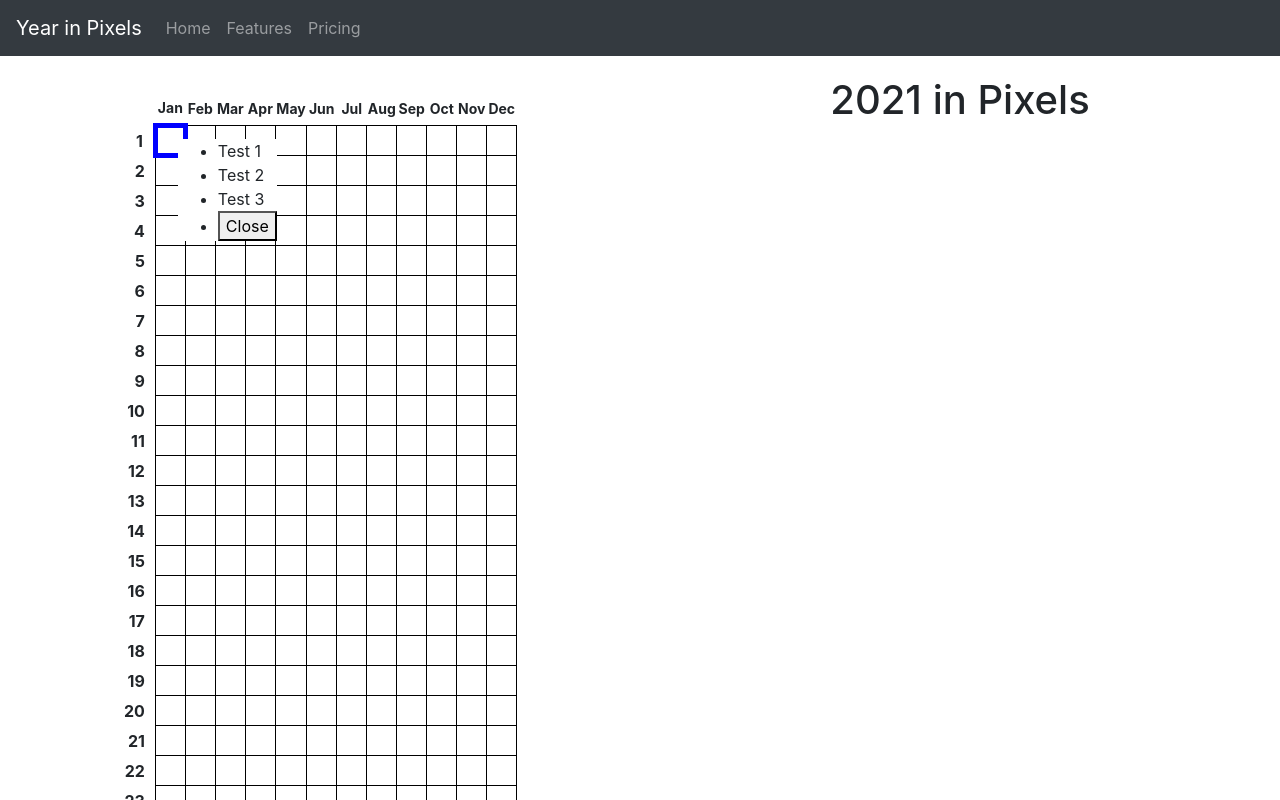
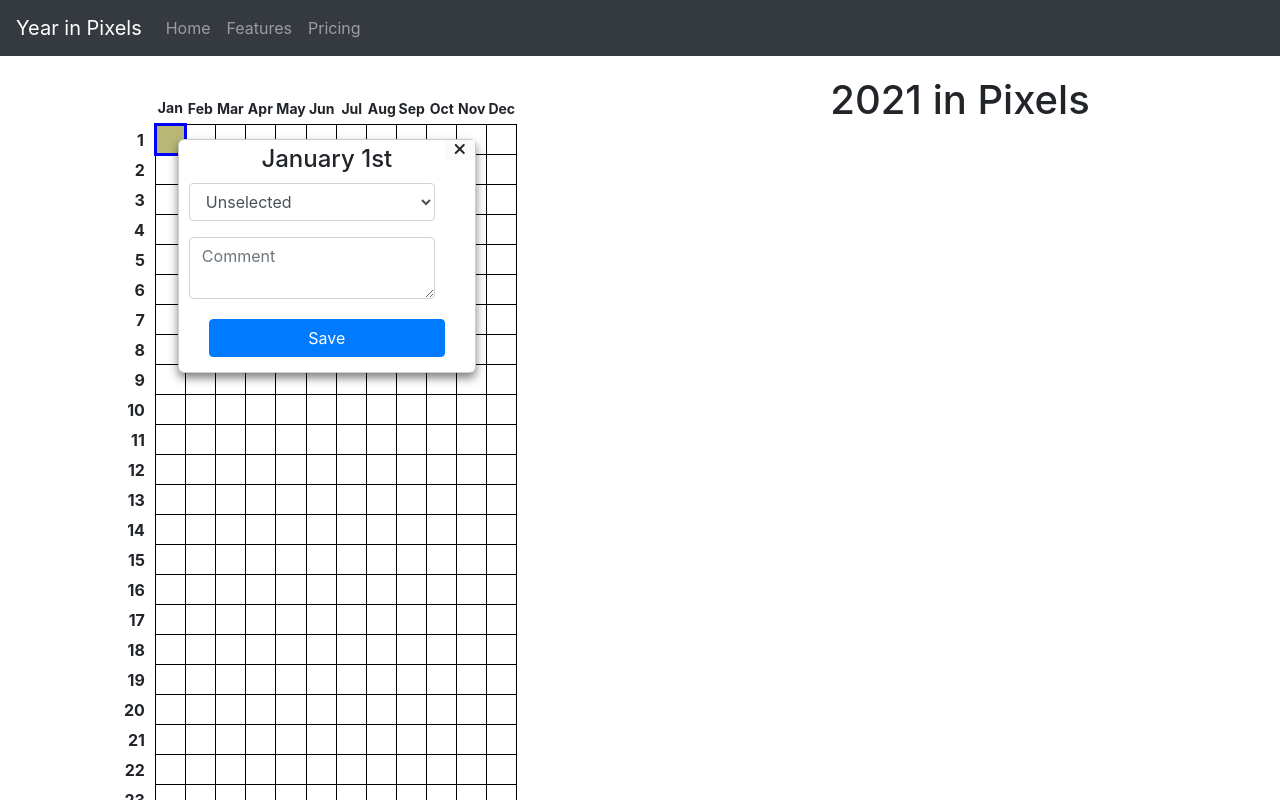
Before and after one commit to rcya1/year-in-pixels-creator, a React (Create React App) app in the folder app/: page / in a window 1280 px wide. Both pictures are taken after a click on the element 170 px from the left and 138 px from the top of the page. Shown: the top 800 px of the page. Built offline with nearby package versions, Linux system fonts and the light colour scheme.

Commit message:
Add the Actual Menu Components and Colored Cells

```diff
--- a/app/public/index.html
+++ b/app/public/index.html
@@ -24,7 +24,8 @@
       work correctly both with client-side routing and a non-root public URL.
       Learn how to configure a non-root public URL by running `npm run build`.
     -->
-    <title>React App</title>
+    <script src="https://kit.fontawesome.com/6ddc023efd.js" crossorigin="anonymous"></script>
+    <title>Year in Pixels</title>
   </head>
   <body>
     <noscript>You need to enable JavaScript to run this app.</noscript>
--- a/app/src/css/Cell.css
+++ b/app/src/css/Cell.css
@@ -1,13 +1,13 @@
-td {
+.cell {
     width: 30px;
     height: 30px;
-    background-color: white;
+    cursor: pointer;
 }
 
-.inactive {
+.cell-inactive {
     border: 1px solid rgb(0, 0, 0);
 }
 
-.active {
-    border: 5px solid rgb(0, 0, 255);
+.cell-active {
+    border: 3px solid rgb(0, 0, 255);
 }
--- a/app/src/css/CellMenu.css
+++ b/app/src/css/CellMenu.css
@@ -1,4 +1,40 @@
 .menu {
     position: absolute;
     background: rgb(255, 255, 255);
+    box-shadow: 0 5px 10px rgba(0, 0, 0, 0.5);
+    border: 1px solid rgba(0, 0, 0, 0.2);
+    border-radius: 6px;
 }
+
+.menu-title {
+    text-align: center;
+    margin-top: 5px;
+}
+
+.menu-item {
+    margin-top: 10px;
+    margin-right: 40px;
+    margin-left: 10px;
+}
+
+.menu-submit {
+    text-align: center;
+    margin: 20px 30px 15px;
+}
+
+.menu-close {
+    position: absolute;
+    top: 0px;
+    right: 0px;
+    cursor: pointer;
+    width: 30px;
+    height: 20px;
+    text-align: center;
+    line-height: 20px;
+    font-family: Arial, sans-serif;
+    background: rgb(250, 250, 250);
+}
+
+.menu-close:hover {
+    background-color: lightgray;
+}
--- a/app/src/js/App.js
+++ b/app/src/js/App.js
@@ -14,8 +14,11 @@ class App extends React.Component {
     constructor(props) {
         super(props);
 
+        let data = Array.from(Array(12), () => new Array(31));
+        data[0][0] = 1;
+
         this.state = {
-            data: Array.from(Array(12), () => new Array(31)),
+            data: data,
             menuXPos: 0,
             menuYPos: 0,
             menuVisible: false,
@@ -64,6 +67,8 @@ class App extends React.Component {
                     xPos={this.state.menuXPos}
                     yPos={this.state.menuYPos}
                     visible={this.state.menuVisible}
+                    day={this.state.currentlySelected[1]}
+                    month={this.state.currentlySelected[0]}
                     handleMenuClose={this.handleMenuClose}
                 >
                 </CellMenu>
--- a/app/src/js/Board.js
+++ b/app/src/js/Board.js
@@ -1,6 +1,7 @@
 import React from 'react';
 
 import Cell from './Cell';
+import Constants from './Constants'
 
 import '../css/Board.css';
 
@@ -10,9 +11,6 @@ export default class Board extends React.Component {
     }
 
     render() {
-        const monthNames = ["Jan", "Feb", "Mar", "Apr", "May", "Jun", "Jul", "Aug", "Sep", "Oct", "Nov", "Dec"];
-        const daysPerMonth = [31, 28, 31, 30, 31, 30, 31, 31, 30, 31, 30, 31];
-
         let chartData = [];
         for(let d = 0; d < 31; d++) {
             let rowData = [
@@ -20,7 +18,7 @@ export default class Board extends React.Component {
             ];
             for(let m = 0; m < 12; m++) {
                 let text = "";
-                let valid = d + 1 <= daysPerMonth[m];
+                let valid = d + 1 <= Constants.daysPerMonth[m];
                 let active = this.props.currentlySelected[0] === m && this.props.currentlySelected[1] === d;
 
                 if(valid) text = this.props.data[m][d];
@@ -43,7 +41,7 @@ export default class Board extends React.Component {
                         <tr>
                             <th></th>
                             {
-                                monthNames.map((value, index) => {
+                                Constants.abbrMonthNames.map((value, index) => {
                                     return <th key={index} className="table-head-month">{value}</th>
                                 })
                             }
--- a/app/src/js/Cell.js
+++ b/app/src/js/Cell.js
@@ -10,23 +10,38 @@ export default class Cell extends React.Component {
     }
 
     render() {
-        let className = "inactive";
-        if(this.props.active) className = "active";
+        let className = "cell cell-inactive";
+        if(this.props.active) className = "cell cell-active";
+
+        const colors = [
+            [125, 125, 117],
+            [184, 183, 118],
+            [175, 125, 197],
+            [126, 252, 238],
+            [253, 250, 117],
+            [253, 125, 236]];
+
+        let generatedStyle;
+        if(this.props.data) {
+            let color = colors[parseInt(this.props.data)];
+            generatedStyle = {
+                backgroundColor: "rgb(" + color[0] + ", " + color[1] + ", " + color[2] + ")"
+            }
+        }
 
         return (
             <td
                 className={className}
                 ref={this.ref}
+                style={generatedStyle}
                 onClick = {() => {
                     let rect = this.ref.current.getBoundingClientRect();
-                    console.log(this.ref.current.getBoundingClientRect());
                     if(this.props.valid) {
                         this.props.handleClick(rect.x + rect.width * 3 / 4, rect.y + rect.height / 2,
                             this.props.month, this.props.day)}
                     }
                 }
             >
-                {this.props.data}
             </td>
         )
     }
--- a/app/src/js/CellMenu.js
+++ b/app/src/js/CellMenu.js
@@ -1,29 +1,83 @@
 import React from 'react';
+
+import Constants from './Constants'
+import DateUtils from './DateUtils';
 
 import '../css/CellMenu.css';
 
+// TODO Fix how if you scroll, this shows up in the wrong place
+// TODO Fix that if it will go of screen, then it will still show up correctly
 export default class CellMenu extends React.Component {
     constructor(props) {
         super(props);
+
+        this.state = {
+            value: 0,
+            comment: ""
+        };
+
+        this.onChangeValue = this.onChangeValue.bind(this);
+        this.onChangeComment = this.onChangeComment.bind(this);
+        this.onSubmit = this.onSubmit.bind(this);
+    }
+
+    onChangeValue(e) {
+        this.setState({
+            value: e.target.value
+        })
+    }
+
+    onChangeComment(e) {
+        this.setState({
+            comment: e.target.value
+        })
+    }
+
+    onSubmit(e) {
+        e.preventDefault();
+        this.props.handleMenuClose();
     }
 
     render() {
         if(this.props.visible) {
+            let title = Constants.fullMonthNames[this.props.month] + " " + (this.props.day + 1) +
+                DateUtils.getOrdinalEnding(this.props.day + 1);
+
             return (
-                <div>
-                    <ul
-                        className="menu"
-                        style={{
-                            top: this.props.yPos,
-                            left: this.props.xPos
-                        }}>
-                        <li>Test 1</li>
-                        <li>Test 2</li>
-                        <li>Test 3</li>
-                        <li>
-                            <button onClick={this.props.handleMenuClose}>Close</button>
-                        </li>
-                    </ul>
+                <div className="menu"
+                    style={{
+                        top: this.props.yPos,
+                        left: this.props.xPos
+                    }}>
+                    <form onSubmit={this.onSubmit}>
+                        <h4 className="menu-title">{title}</h4>
+                        <div className="form-group menu-item">
+                            <select required
+                                onChange={this.onChangeValue}
+                                className="form-control">
+                                <option value={0}>Unselected</option>
+                                <option value={1}>Test 1</option>
+                                <option value={2}>Test 2</option>
+                                <option value={3}>Test 3</option>
+                            </select>
+                        </div>
+                        <div className="form-group menu-item">
+                            <textarea className="form-control"
+                                onChange={this.onChangeComment}
+                                placeholder="Comment">
+                            </textarea>
+                        </div>
+                        <div className="form-group menu-submit">
+                            <input type="submit" value="Save" className="btn btn-primary btn-block" />
+                        </div>
+                    </form>
+                    <div className="menu-close"
+                        onClick={this.props.handleMenuClose}
+                    >
+                        <div className="menu-close-x" >
+                            <i class="fas fa-times"></i>
+                        </div>
+                    </div>
                 </div>
             )
         }
--- /dev/null
+++ b/app/src/js/Constants.js
@@ -0,0 +1,12 @@
+
+
+let abbrMonthNames = ["Jan", "Feb", "Mar", "Apr", "May", "Jun", "Jul", "Aug", "Sep", "Oct", "Nov", "Dec"];
+let fullMonthNames = ["January", "February", "March", "April", "May", "June", "July", "August",
+    "September", "October", "November", "December"];
+let daysPerMonth = [31, 28, 31, 30, 31, 30, 31, 31, 30, 31, 30, 31];
+
+module.exports = {
+    abbrMonthNames: abbrMonthNames,
+    fullMonthNames: fullMonthNames,
+    daysPerMonth: daysPerMonth
+}
--- /dev/null
+++ b/app/src/js/DateUtils.js
@@ -0,0 +1,19 @@
+let getOrdinalEnding = function(number) {
+    let i = number % 10;
+    let k = number % 100;
+
+    if(i == 1 && k != 11) {
+        return "st";
+    }
+    if(i == 2 && k != 12) {
+        return "nd";
+    }
+    if(i == 3 && k != 13) {
+        return "rd";
+    }
+    return "th";
+}
+
+module.exports = {
+    getOrdinalEnding: getOrdinalEnding
+}
```
